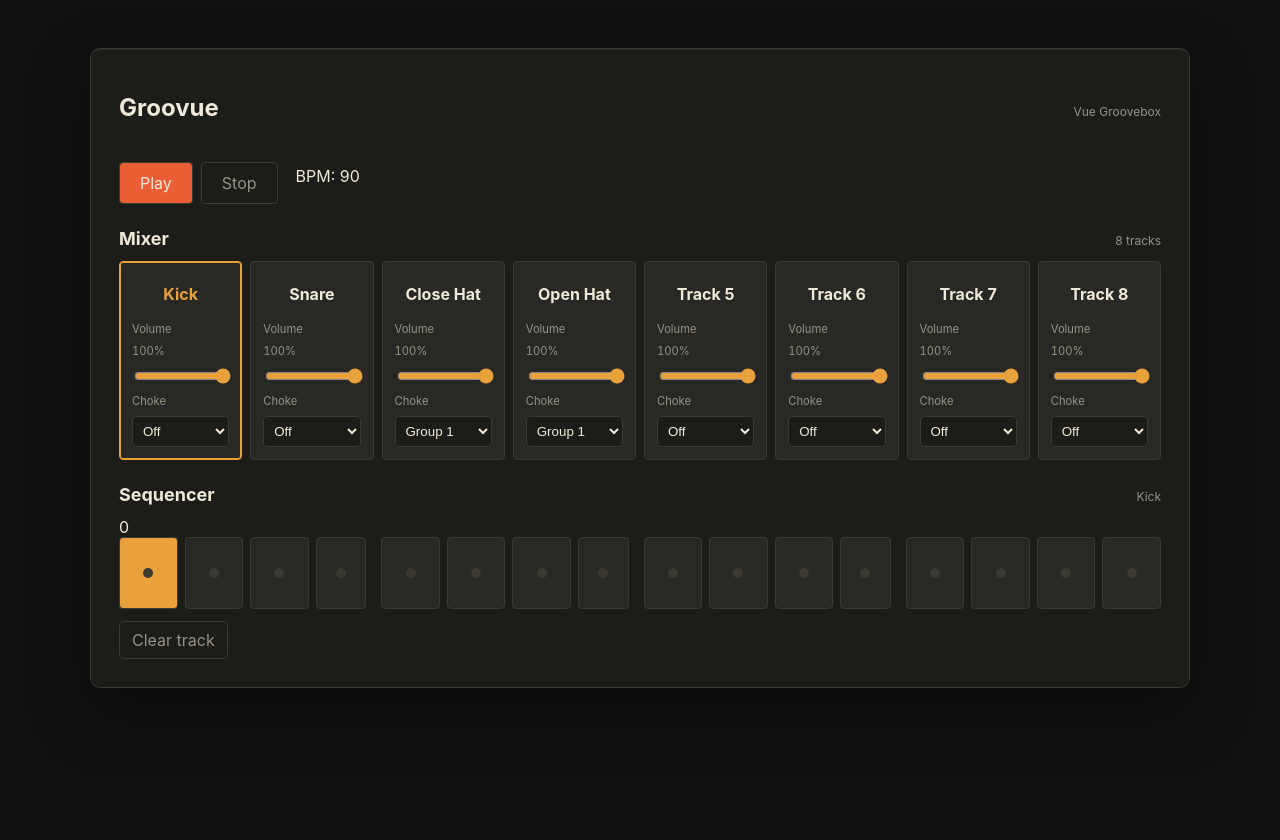
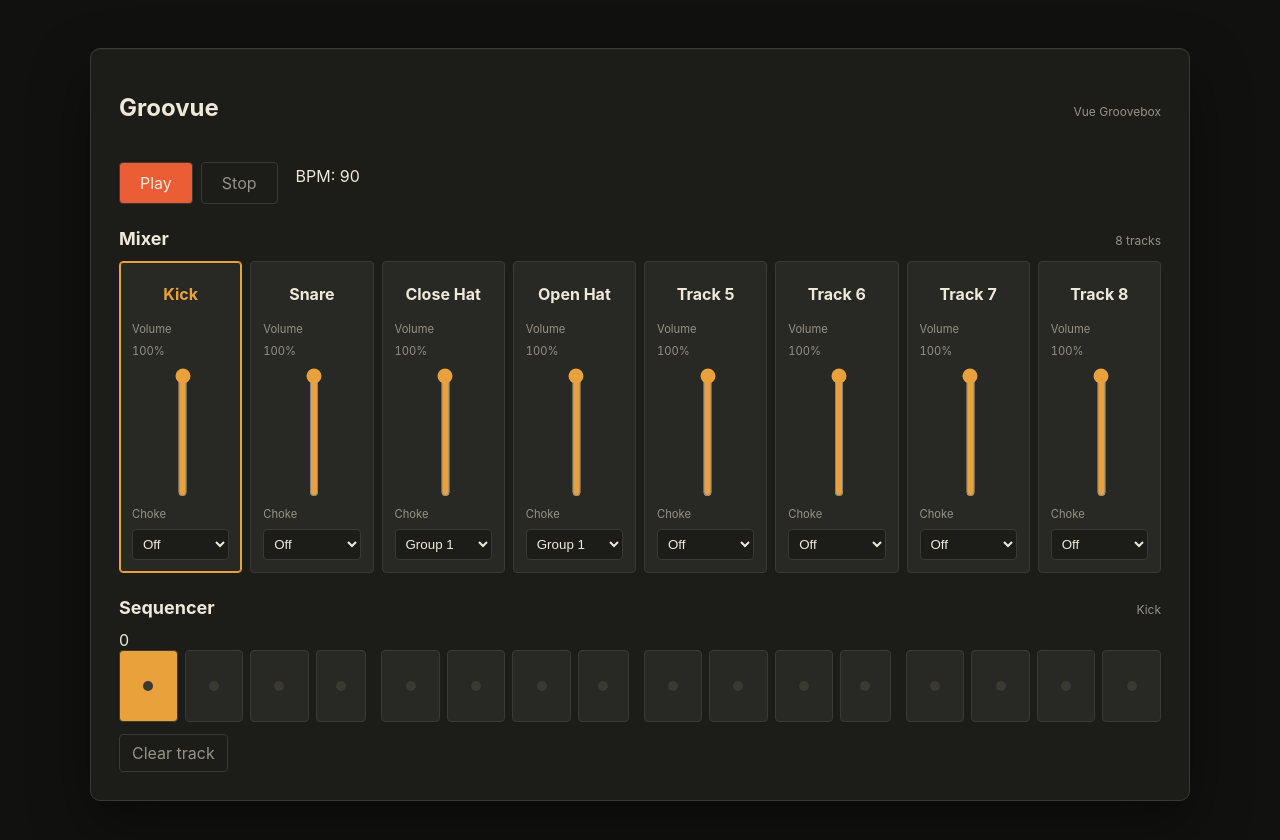
Before and after one commit to jpweijers/groovuebox, a Vue app: page / in a window 1280 px wide. Shown: the top 840 px of the page. Built offline with nearby package versions, Linux system fonts and the light colour scheme.

Commit message:
feat: vertical sliders

```diff
--- a/src/components/MixerChannel.vue
+++ b/src/components/MixerChannel.vue
@@ -100,6 +100,8 @@ output {
 input {
   width: 100%;
   accent-color: var(--amber);
+  writing-mode: vertical-lr;
+  direction: rtl;
 }
 
 select {
```
